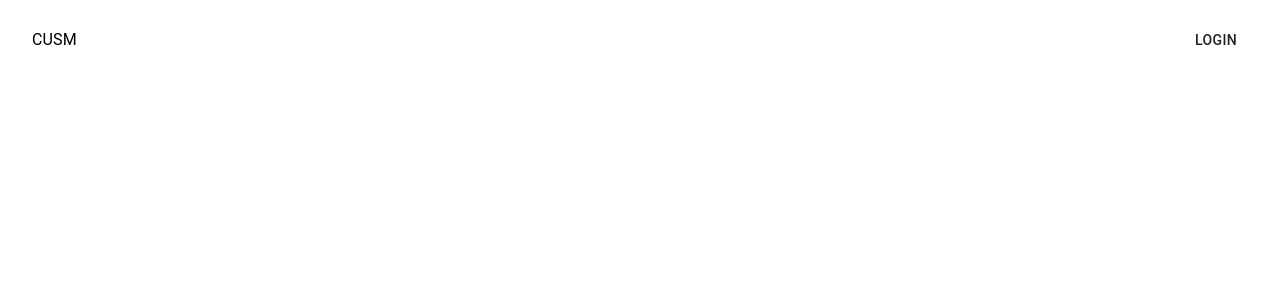
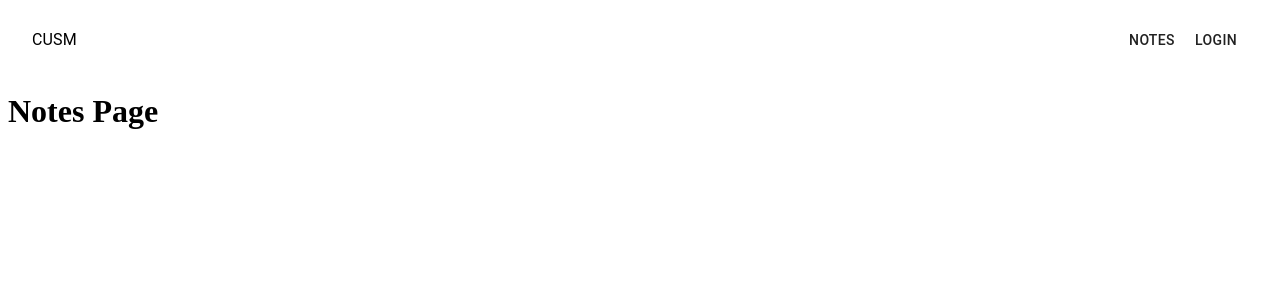
Before and after one commit to cusm-tech/Frontend-react, a React (Create React App) app: page /notes in a window 1280 px wide. Shown: the top 300 px of the page. Built offline with nearby package versions, Linux system fonts and the light colour scheme.

Commit message:
notes route and nav link created

```diff
--- a/src/App.js
+++ b/src/App.js
@@ -11,6 +11,7 @@ import Navbar from './components/Navbar/navbar'
 // importing Pages
 import Index from './pages/index'
 import Auth from './pages/auth'
+import Notes from './pages/notes'
 
 function App() {
   return (
@@ -21,6 +22,7 @@ function App() {
         <Switch>
           <Route exact path="/" component={Index} />
           <Route exact path="/auth" component={Auth} />
+          <Route exact path="/notes" component={Notes} />
         </Switch>
 
       </Router>
--- a/src/components/Navbar/auth.state.jsx
+++ b/src/components/Navbar/auth.state.jsx
@@ -17,7 +17,9 @@ const Auth = props => {
         <div>
             {(props.token)? <Typography>
                 {/* {localStorage.getItem(USERNAME)} */}
+                <Button>
                 {props.username}
+                </Button>
             </Typography>: <Button onClick={() => {route('/auth')}}>
                 Login
             </Button>}
--- a/src/components/Navbar/navbar.jsx
+++ b/src/components/Navbar/navbar.jsx
@@ -1,5 +1,8 @@
 import React from 'react'
 import PropTypes from 'prop-types';
+import {
+    useHistory
+} from 'react-router-dom'
 
 import {
     AppBar,
@@ -7,7 +10,8 @@ import {
     Toolbar,
     Typography,
     Slide,
-    useScrollTrigger
+    useScrollTrigger,
+    Button
 } from '@material-ui/core'
 
 import Auth from './auth.state'
@@ -45,6 +49,12 @@ HideOnScroll.propTypes = {
 const Navbar = props => {
     const classes = useStyle()
 
+    const history = useHistory()
+
+    const route = path => {
+        history.push(path)
+    }
+
     return (
         <div>
             <HideOnScroll {...props}>
@@ -56,8 +66,16 @@ const Navbar = props => {
                     <Toolbar>
                         <Typography className={classes.title}>
                             CUSM
-                    </Typography>
+                        </Typography>
+
+                        <Button
+                        onClick={() => {route('/notes')}}
+                        >
+                            Notes
+                        </Button>
+
                         <Auth />
+
                     </Toolbar>
                 </AppBar>
             </HideOnScroll>
--- /dev/null
+++ b/src/pages/notes.jsx
@@ -0,0 +1,12 @@
+import React from 'react'
+
+const Notes = props => {
+
+    return (
+        <div>
+            <h1>Notes Page</h1>
+        </div>
+    )
+}
+
+export default Notes
```
